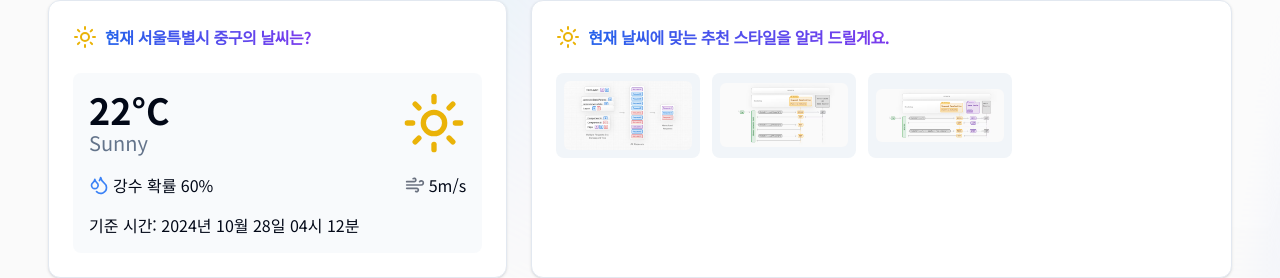
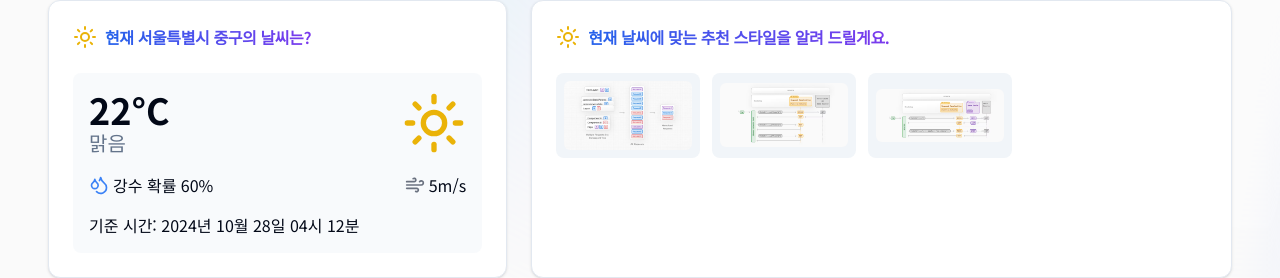
Before and after one commit to Team-INT/Wearther, a Next.js app: page / in a window 1280 px wide. Shown: the part 340-618 px from the top of the page. Built offline with nearby package versions, Linux system fonts and the light colour scheme.

Commit message:
저장소 변경 커밋

```diff
--- a/src/mocks/mockingData.ts
+++ b/src/mocks/mockingData.ts
@@ -1,6 +1,6 @@
 export const weatherData = {
   temperature: 22,
-  condition: "sunny",
+  condition: "맑음",
   humidity: 60,
   windSpeed: 5,
 };
```
